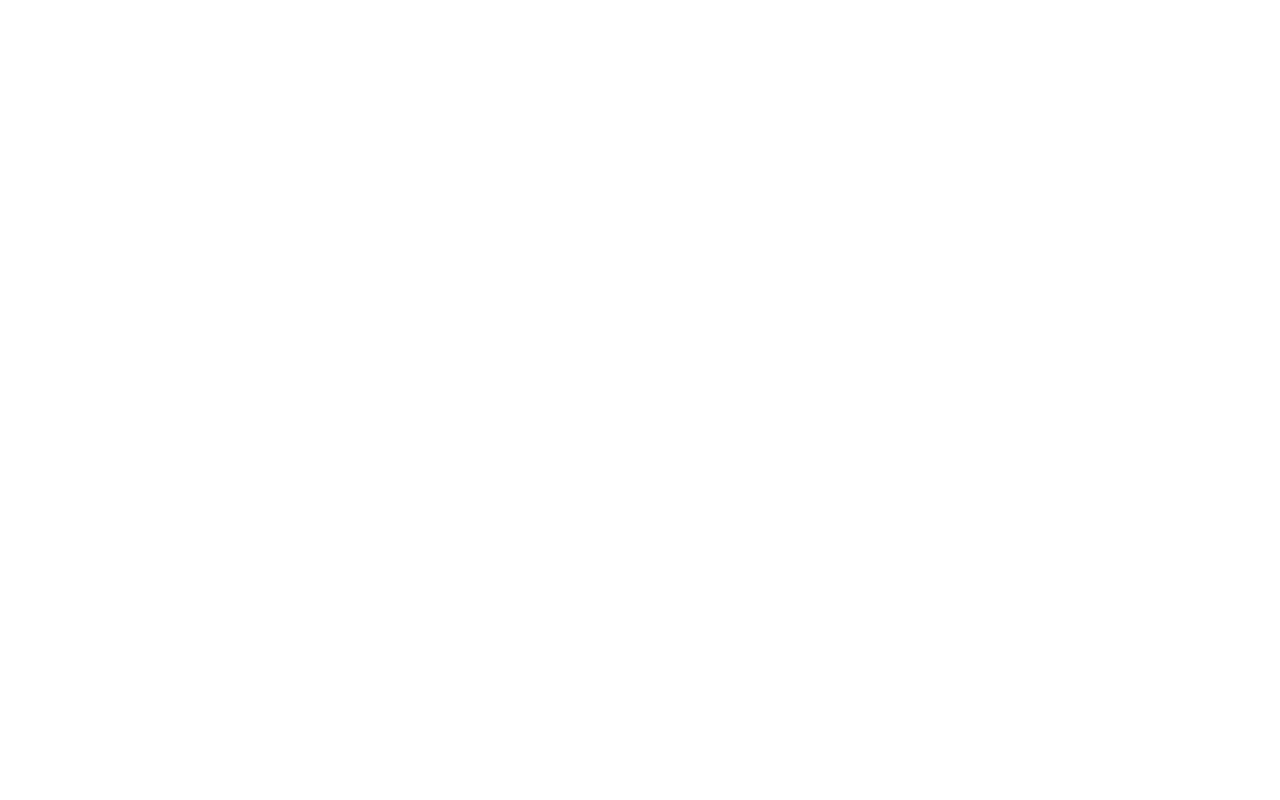
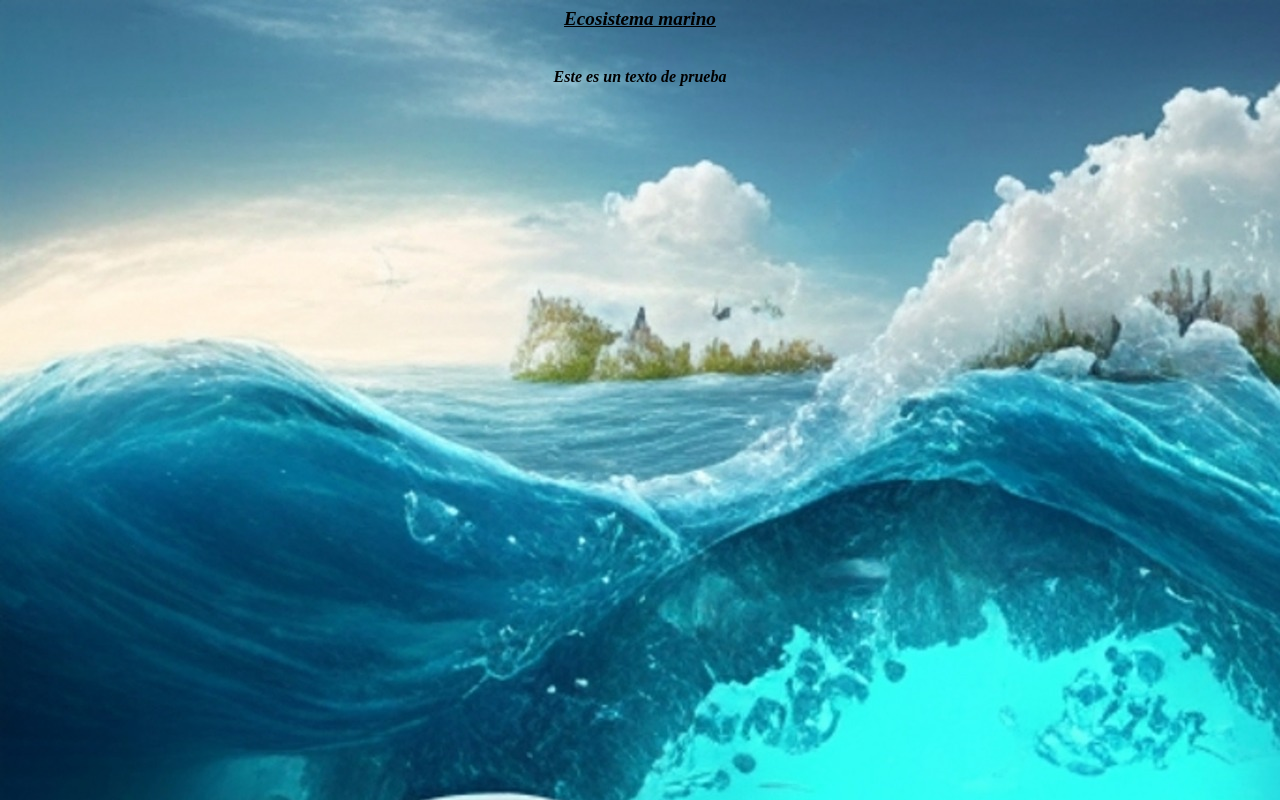
Before and after one commit to lenard54/Control-Lenard-Solis, a plain HTML site: page index.html in a window 1280 px wide. Drawn offline with Linux system fonts and the light colour scheme.

Commit message:
agregue un archivo css

```diff
--- /dev/null
+++ b/estilo.css
@@ -0,0 +1,14 @@
+body {
+    background-image: url(ecosistema.png);
+    font-family: 'Times New Roman', Times, serif;
+    font-size: larger;
+    font-weight: bold;
+    font-style: oblique;
+    text-align: center;
+}
+p {
+    font-family: 'Times New Roman', Times, serif;
+    font-size: medium;
+    line-height: normal;
+    text-align: center;
+}
--- a/index.html
+++ b/index.html
@@ -3,9 +3,13 @@
 <head>
     <meta charset="UTF-8">
     <meta name="viewport" content="width=device-width, initial-scale=1.0">
-    <title></title>
+    <link rel="stylesheet" href="estilo.css">
+    <title>Ecosistema Marino</title>
 </head>
 <body>
 
+   <u>Ecosistema marino</u><br><br>
+   <p>Este es un texto de prueba</p>
+
 </body>
 </html>
```
Also changed, not shown: ecosistema.png (added).
